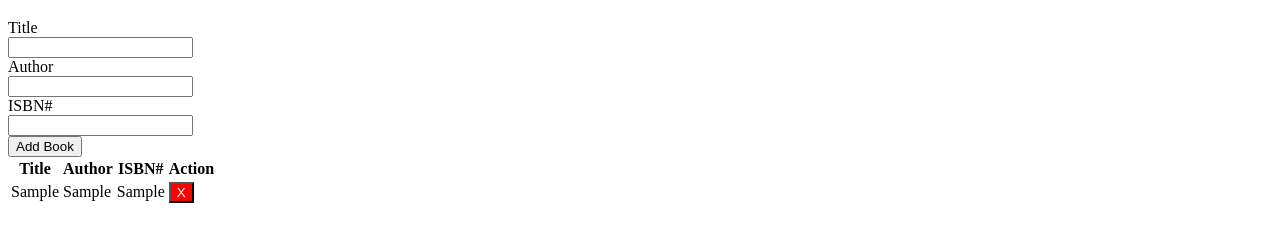
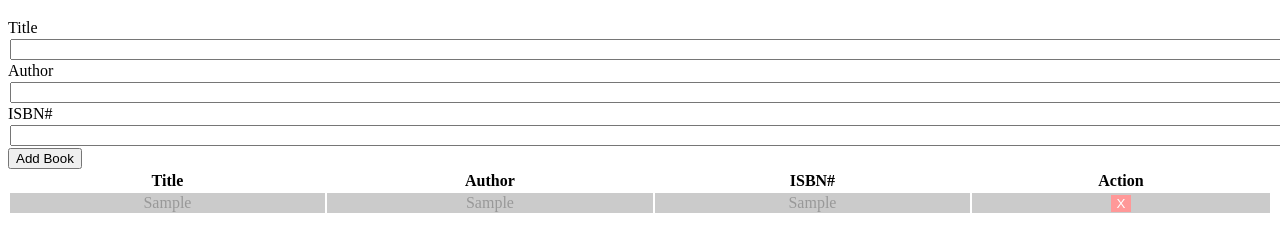
Before and after one commit to acciojob/book-list-rudrasgithub, a website: page main.html in a window 1280 px wide. Both pictures are taken after typing "Sample", "Sample", "Sample" into the empty fields and a click on the button "Add Book". Shown: the part 61-312 px from the top of the page. Drawn offline with Linux system fonts and the light colour scheme.

Commit message:
created a submission

```diff
--- a/script.js
+++ b/script.js
@@ -14,8 +14,10 @@ form.addEventListener("submit", (event) => {
 		<td>${title.value}</td>
 		<td>${author.value}</td>
 		<td>${isbn.value}</td>
-		<td><button class="delete" style="background-color:red;cursor:pointer;color:white">X</button></td>
+		<td><button class="delete" style="background-color:red;cursor:pointer;color:white;border:none">X</button></td>
 	`
+	row.id = "center"
+	row.style.cssText = "background-color:grey;opacity:0.4;border:none;"
 	book_list.appendChild(row)
 	form.reset()
 })
--- a/styles.css
+++ b/styles.css
@@ -3,3 +3,16 @@ span {
 	color: blue;
 	text-align: center;
 }
+.table-stripped {
+	width: 100%;
+}
+input {
+	width: 100%;
+	margin: 2px;
+}
+tbody {
+	width: 100%
+}
+#center {
+	text-align: center;
+}
```
